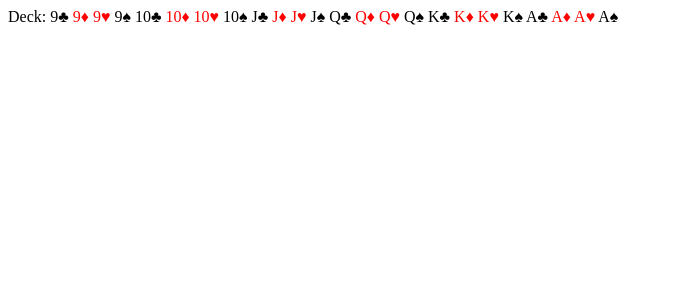
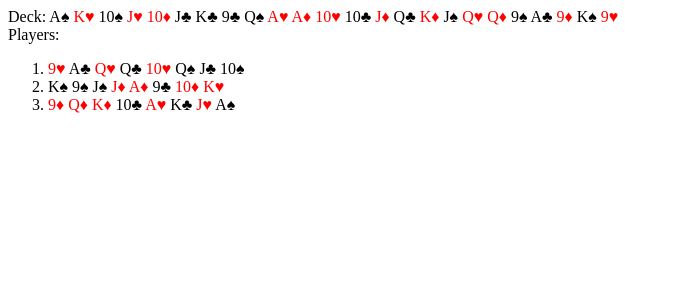
Before and after one commit to adam-zielonka/pan, an Angular app: page / in a window 1280 px wide. Shown: the top 300 px of the page, without its empty margins (0-673 px from the left). Built offline with nearby package versions, Linux system fonts and the light colour scheme.

Commit message:
Added shuffling and dealing cards

```diff
--- /dev/null
+++ b/src/app/pan/board.ts
@@ -0,0 +1,31 @@
+import { Card } from "./card"
+import { Player } from "./player"
+
+export class Board {
+    private stack : Card[]
+    private players : Player[]
+    private token : Number
+
+    public constructor() {
+        this.stack = []
+        this.players = []
+    }
+
+    public addPlayer(player : Player) {
+        this.players.push(player)
+    }
+
+    public dealingCards(deck: Card[]) {
+        while(deck.length && this.players.length) {
+            for(const player of this.players) {
+                if(!deck.length) break
+                player.cards.push(deck.pop())
+            }
+        }
+    }
+
+    public getPlayers() : Player[] {
+        return this.players
+    }
+
+}
--- a/src/app/pan/card.ts
+++ b/src/app/pan/card.ts
@@ -55,5 +55,13 @@ export class Card {
             deck.push(new Card(i,j))
         }
         return deck
-      }
+    }
+
+    public static shuffleDeck(deck : Card[]) : Card[] {
+        for (let i = deck.length - 1; i > 0; i--) {
+            const j = Math.floor(Math.random() * (i + 1));
+            [deck[i], deck[j]] = [deck[j], deck[i]]
+        }
+        return deck
+    }
 }
--- a/src/app/pan/pan.component.html
+++ b/src/app/pan/pan.component.html
@@ -1,2 +1,8 @@
-Deck:
-<span *ngFor="let card of deck" [ngClass]=card.getColorStyle()>{{card.toString()}} </span>
+Deck: <span *ngFor="let card of deck" [ngClass]=card.getColorStyle()>{{card.toString()}} </span>
+<br>
+Players:
+<ol>
+    <li *ngFor="let player of board.getPlayers()">
+        <span *ngFor="let card of player.cards" [ngClass]=card.getColorStyle()>{{card.toString()}} </span>
+    </li>
+</ol>
--- a/src/app/pan/pan.component.ts
+++ b/src/app/pan/pan.component.ts
@@ -1,5 +1,7 @@
 import { Component, OnInit } from '@angular/core';
 import { Card } from './card'
+import { Board } from './board';
+import { Player } from './player';
 
 @Component({
   selector: 'app-pan',
@@ -9,13 +11,19 @@ import { Card } from './card'
 export class PanComponent implements OnInit {
 
   public deck : Card[]
+  public board : Board
 
   constructor() {
 
   }
 
   ngOnInit() {
-    this.deck = Card.generateDeck()
+    this.deck = Card.shuffleDeck(Card.generateDeck())
+    this.board = new Board()
+    this.board.addPlayer(new Player())
+    this.board.addPlayer(new Player())
+    this.board.addPlayer(new Player())
+    this.board.dealingCards(this.deck.map(card => card))
   }
 
 }
--- /dev/null
+++ b/src/app/pan/player.ts
@@ -0,0 +1,5 @@
+import { Card } from "./card"
+
+export class Player {
+    public cards: Card[] = []
+}
```
